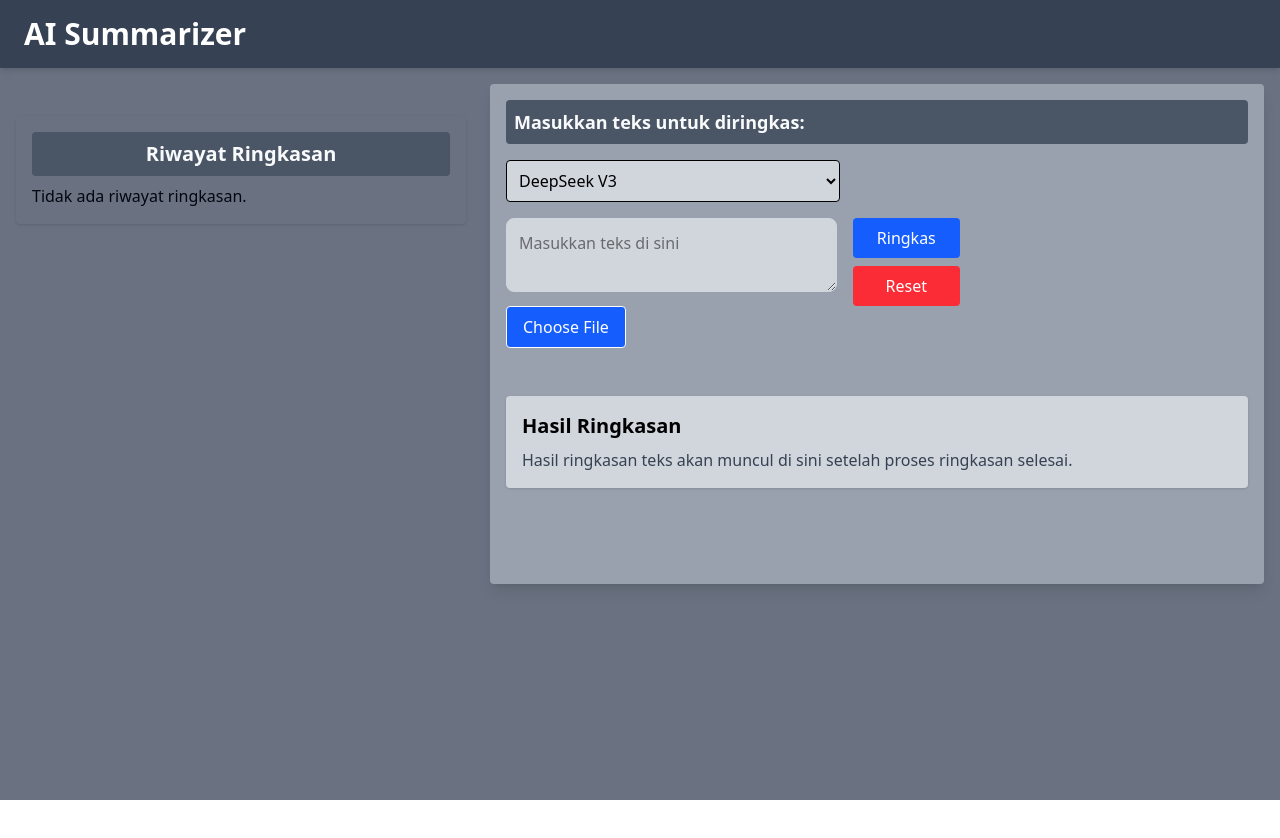
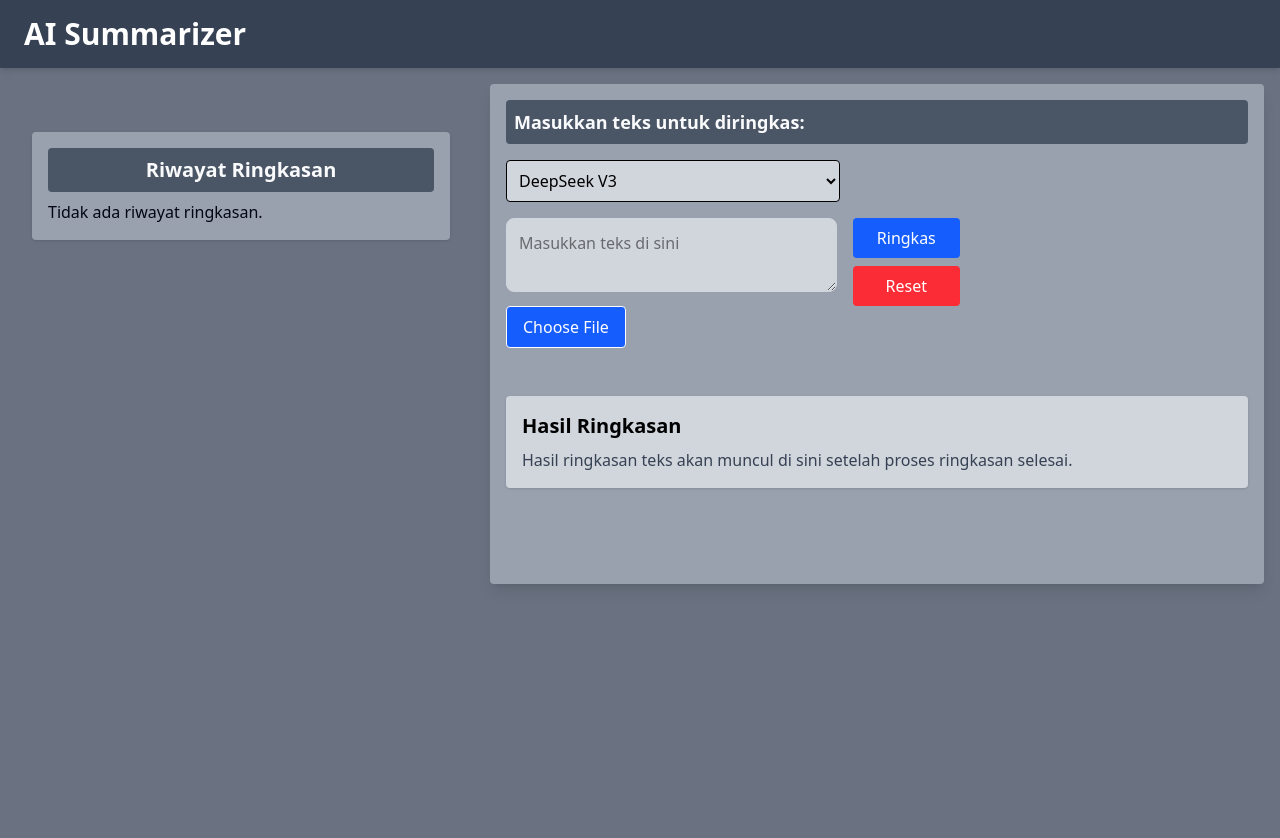
Before and after one commit to SachezZ/AI-Summerizer, a React (Vite) app: page / in a window 1280 px wide. Shown: the top 838 px of the page. Before the commit the page ends 800 px from the top, so only its background shows below. Built offline with nearby package versions, Linux system fonts and the light colour scheme.

Commit message:
perbuahan warna

```diff
--- a/src/components/History.jsx
+++ b/src/components/History.jsx
@@ -12,8 +12,8 @@ const History = ({ history, handleDelete }) => {
   };
 
   return (
-    <div vlasName="bg-gray-400 p-4 rounded shadow-lg w-full max-w-md">
-      <section className="mt-8 bg-blue-150 p-4 rounded shadow">
+    <div className="bg-gray-500 font-sans min-h-screen p-4">
+      <section className="mt-8 bg-gray-400 p-4 rounded shadow">
         <h2 className="text-xl font-semibold mb-2 bg-gray-600 text-gray-50 p-2 rounded text-center">
           Riwayat Ringkasan
         </h2>
@@ -22,9 +22,9 @@ const History = ({ history, handleDelete }) => {
         ) : (
           <ul className="list-disc list-inside text-gray-950 flex flex-col gap-2 overflow-y-auto max-h-[400px] pr-2">
             {history.map((item, index) => (
-              <li
+              <l
                 key={index}
-                className="flex flex-col gap-2 p-2 border-b border-b-gray-800 bg-gray-400"
+                className="flex flex-col gap-2 p-2 border-b border-b-gray-800 bg-gray-300"
               >
                 <div>
                   <h1 className="text-black font-semibold">
@@ -46,7 +46,7 @@ const History = ({ history, handleDelete }) => {
                     Download
                   </button>
                 </div>
-              </li>
+              </l>
             ))}
           </ul>
         )}
```
